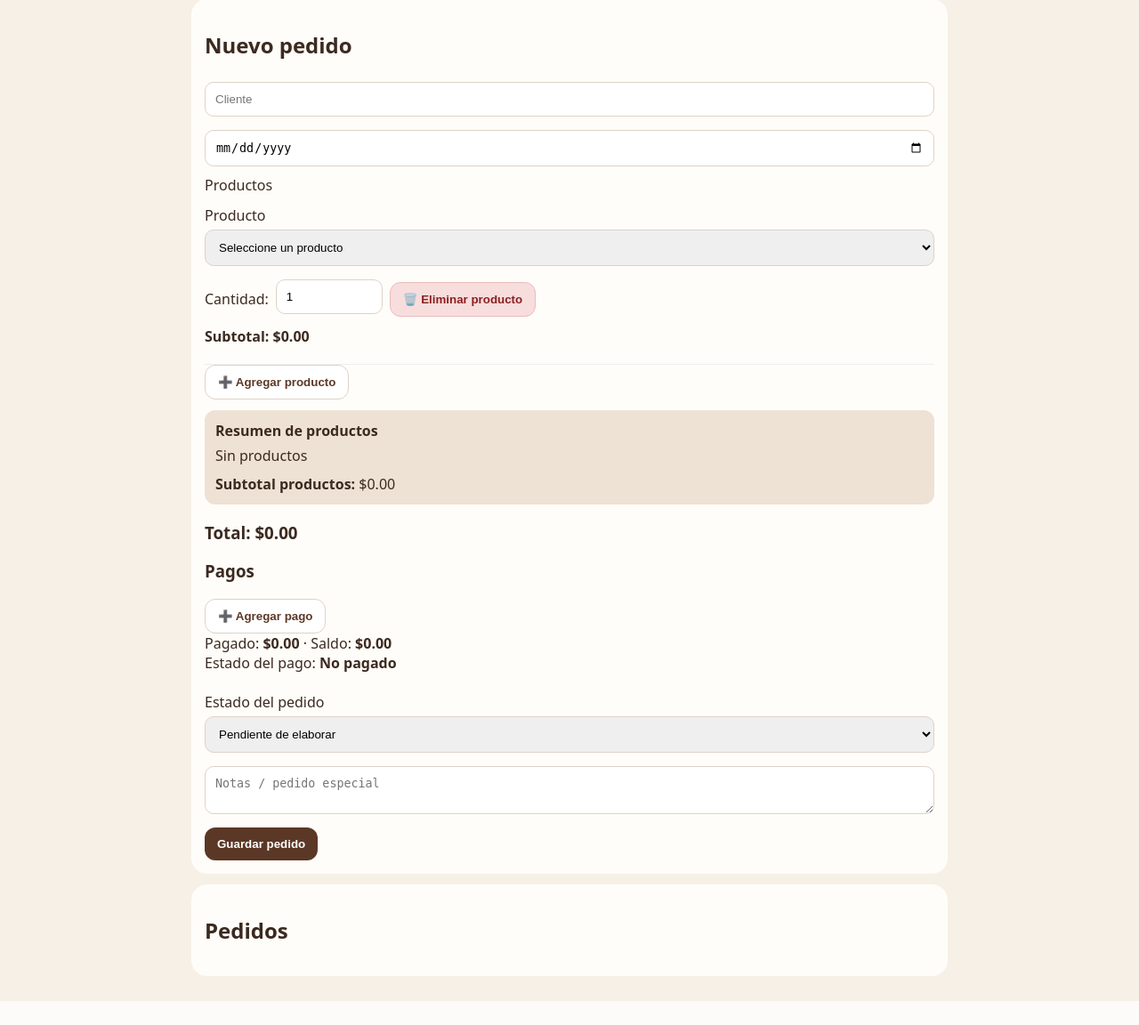
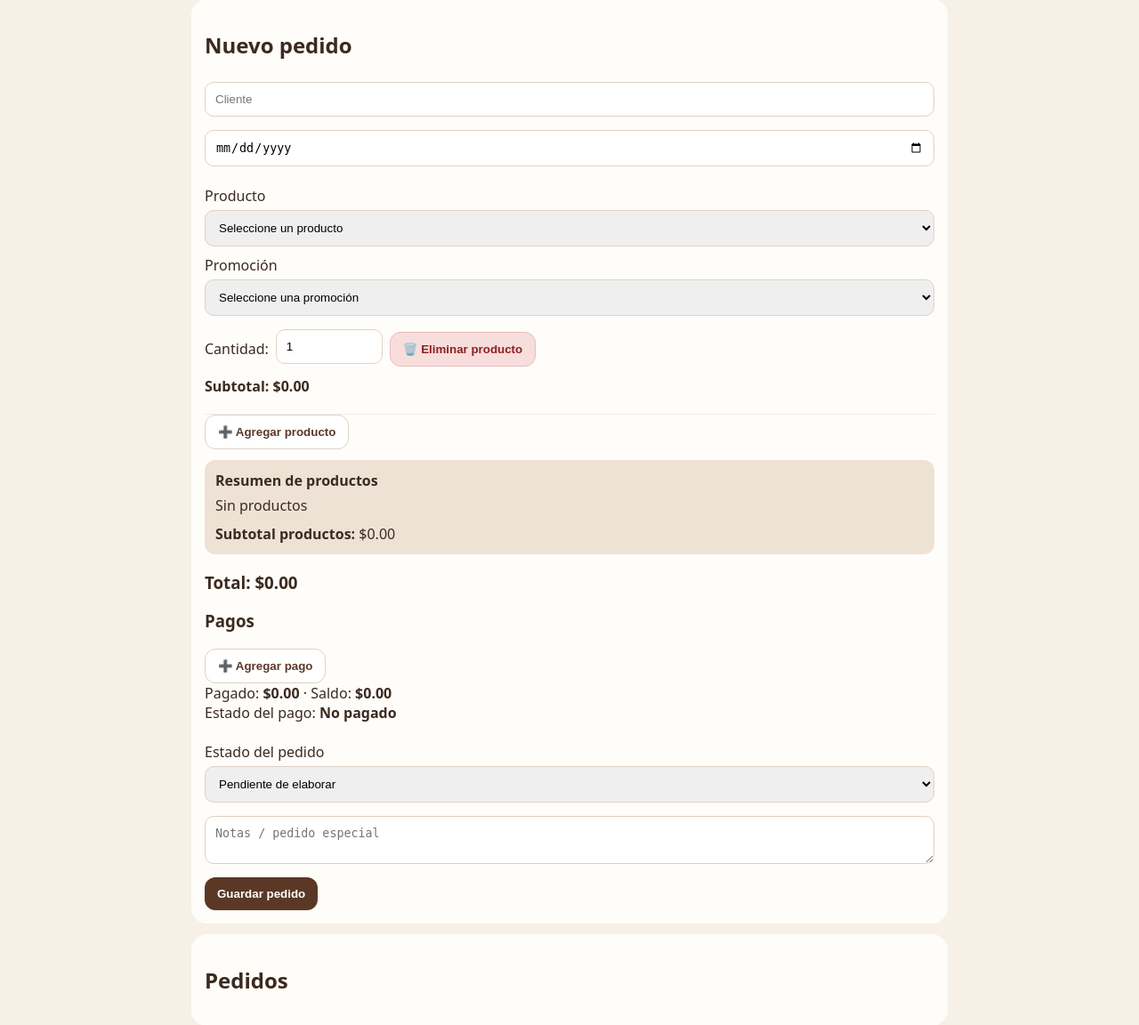
Before and after one commit to josefinassbakery-cyber/josefinas-bakery, a Flask app: page / in a window 1280 px wide. Shown: the part 181-1333 px from the top of the page at 89% size. Before the commit the page ends 1306 px from the top, so only its background shows below. Run offline with Flask 3, Linux system fonts and the light colour scheme; data that the repository does not hold is empty.

Commit message:
Update index.html

```diff
--- a/templates/index.html
+++ b/templates/index.html
@@ -342,10 +342,6 @@ button{
   type="date"
 >
 
-
-<label>
-  Productos
-</label>
 
 <div id="items"></div>
 
@@ -936,9 +932,10 @@ function render(){
           </select>
 
 
-          ${
-            (window.promotions || []).length
-              ? `
+          <label>
+            Promoción
+          </label>
+
           <select
             onchange="
               changePromotion(
@@ -951,9 +948,6 @@ function render(){
             ${promotionOptions}
 
           </select>
-              `
-              : ''
-          }
 
 
           ${promotionInfo}
```
Lines whose indentation alone changed are shown as unchanged.
